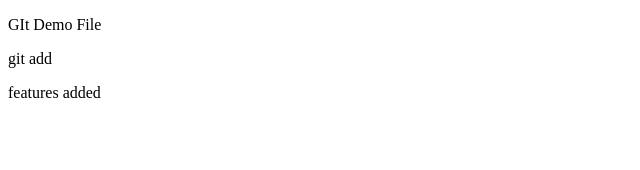
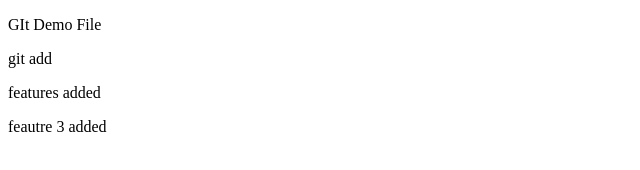
Before and after one commit to shreyaakaranjkar/Javascript-Projects-, a plain HTML site: page index.html in a window 1280 px wide. Shown: the whole page, without its empty margins (0-640 px from the left). Drawn offline with Linux system fonts and the light colour scheme.

Commit message:
feature3 added

```diff
--- a/index.html
+++ b/index.html
@@ -15,5 +15,8 @@
     <p>
         features added
     </p>
+    <p>
+        feautre 3 added
+    </p>
 </body>
 </html>
```
